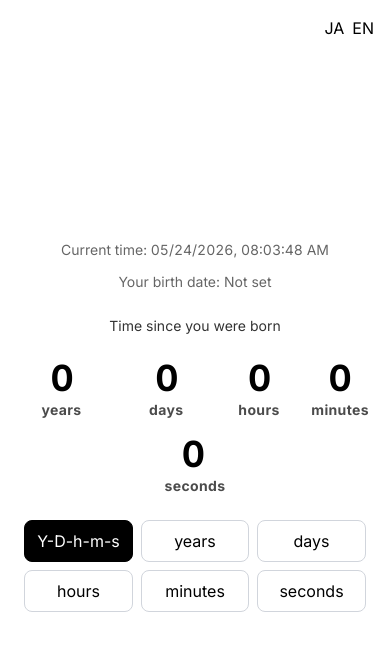
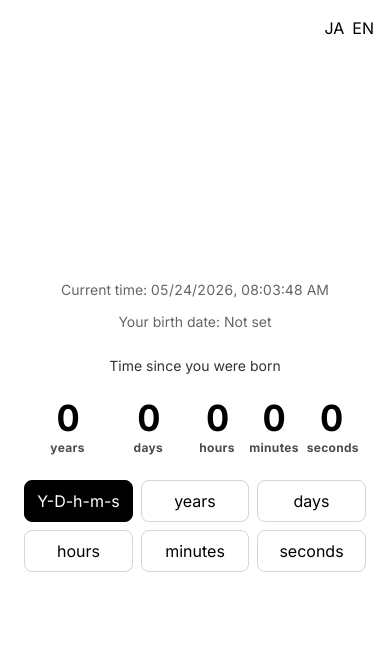
Before and after one commit to usumitron/lifeclock, a Next.js app: page / in a window 390 px wide. Shown: the top 650 px of the page. Built offline with nearby package versions, Linux system fonts and the light colour scheme.

Commit message:
iOSで年日時分秒表示が1行になるように修正

```diff
--- a/app/page.tsx
+++ b/app/page.tsx
@@ -128,18 +128,7 @@ function CurrentTimeClock({ t, locale }: { t: Translations; locale: string }) {
 }
 
 // --- パフォーマンス改善: 経過時間カウンター（高速描画のため requestAnimationFrame を使用） ---
-function ElapsedTimeCounter({
-  birth,
-  unit,
-  locale,
-  t,
-}: {
-  birth: Date | null;
-  unit: Unit;
-  locale: string;
-  t: Translations;
-}) {
-  // 修正1: () => Date.now() にすることでレンダリング時の非純粋関数呼び出しエラーを回避
+function ElapsedTimeCounter({ birth, unit, locale, t }: { birth: Date | null; unit: Unit; locale: string; t: Translations }) {
   const [now, setNow] = useState(() => Date.now());
 
   useEffect(() => {
@@ -156,18 +145,12 @@ function ElapsedTimeCounter({
     if (!birth) return 0;
     const diff = now - birth.getTime();
     switch (unit) {
-      case "year":
-        return diff / YEAR;
-      case "day":
-        return diff / DAY;
-      case "hour":
-        return diff / HOUR;
-      case "minute":
-        return diff / MINUTE;
-      case "second":
-        return diff / SECOND;
-      default:
-        return 0;
+      case "year": return diff / YEAR;
+      case "day": return diff / DAY;
+      case "hour": return diff / HOUR;
+      case "minute": return diff / MINUTE;
+      case "second": return diff / SECOND;
+      default: return 0;
     }
   };
 
@@ -178,49 +161,32 @@ function ElapsedTimeCounter({
     unit === "full"
       ? getFullTime(diff)
       : unit === "second"
-        ? Math.floor(value).toLocaleString(locale)
-        : formatNumber(value, DECIMALS[unit], locale);
+      ? Math.floor(value).toLocaleString(locale)
+      : formatNumber(value, DECIMALS[unit], locale);
 
   return (
     <div
       className="font-bold text-center text-5xl sm:text-7xl md:text-8xl tracking-tight transition-all duration-100"
       style={{ fontVariantNumeric: "tabular-nums" }}>
       {unit === "full" ? (
-        <div className="flex flex-wrap justify-center gap-x-6 gap-y-4">
+        // ▼ 変更1: スマホ画面では項目間の横の隙間を狭くする（gap-x-6 → gap-x-2 sm:gap-x-6）
+        <div className="flex flex-wrap justify-center gap-x-2 sm:gap-x-6 gap-y-4">
           {[
-            {
-              key: "years",
-              v: (display as ReturnType<typeof getFullTime>).years,
-              l: t.year,
-            },
-            {
-              key: "days",
-              v: (display as ReturnType<typeof getFullTime>).days,
-              l: t.day,
-            },
-            {
-              key: "hours",
-              v: (display as ReturnType<typeof getFullTime>).hours,
-              l: t.hour,
-            },
-            {
-              key: "minutes",
-              v: (display as ReturnType<typeof getFullTime>).minutes,
-              l: t.minute,
-            },
-            {
-              key: "seconds",
-              v: (display as ReturnType<typeof getFullTime>).seconds,
-              l: t.second,
-            },
+            { key: "years", v: (display as ReturnType<typeof getFullTime>).years, l: t.year },
+            { key: "days", v: (display as ReturnType<typeof getFullTime>).days, l: t.day },
+            { key: "hours", v: (display as ReturnType<typeof getFullTime>).hours, l: t.hour },
+            { key: "minutes", v: (display as ReturnType<typeof getFullTime>).minutes, l: t.minute },
+            { key: "seconds", v: (display as ReturnType<typeof getFullTime>).seconds, l: t.second },
           ].map((item) => (
             <div key={item.key} className="text-center">
+              {/* ▼ 変更2: スマホ画面では数字のフォントサイズを小さくし、左右の余白を消す（text-3xl、mx-0） */}
               <div
-                className={`text-4xl sm:text-5xl md:text-6xl font-bold leading-none text-center ${widthClassMap[item.key as keyof typeof widthClassMap]} mx-1`}
+                className={`text-3xl min-[390px]:text-4xl sm:text-5xl md:text-6xl font-bold leading-none text-center ${widthClassMap[item.key as keyof typeof widthClassMap]} mx-0 sm:mx-1`}
                 style={{ fontVariantNumeric: "tabular-nums" }}>
                 {item.v}
               </div>
-              <div className="text-sm sm:text-base opacity-70 mt-1 tracking-wide">
+              {/* ▼ 変更3: スマホ画面では「年・日・時間」などのラベルも少し小さくする（text-xs） */}
+              <div className="text-xs sm:text-base opacity-70 mt-1 tracking-wide">
                 {item.l}
               </div>
             </div>
```
